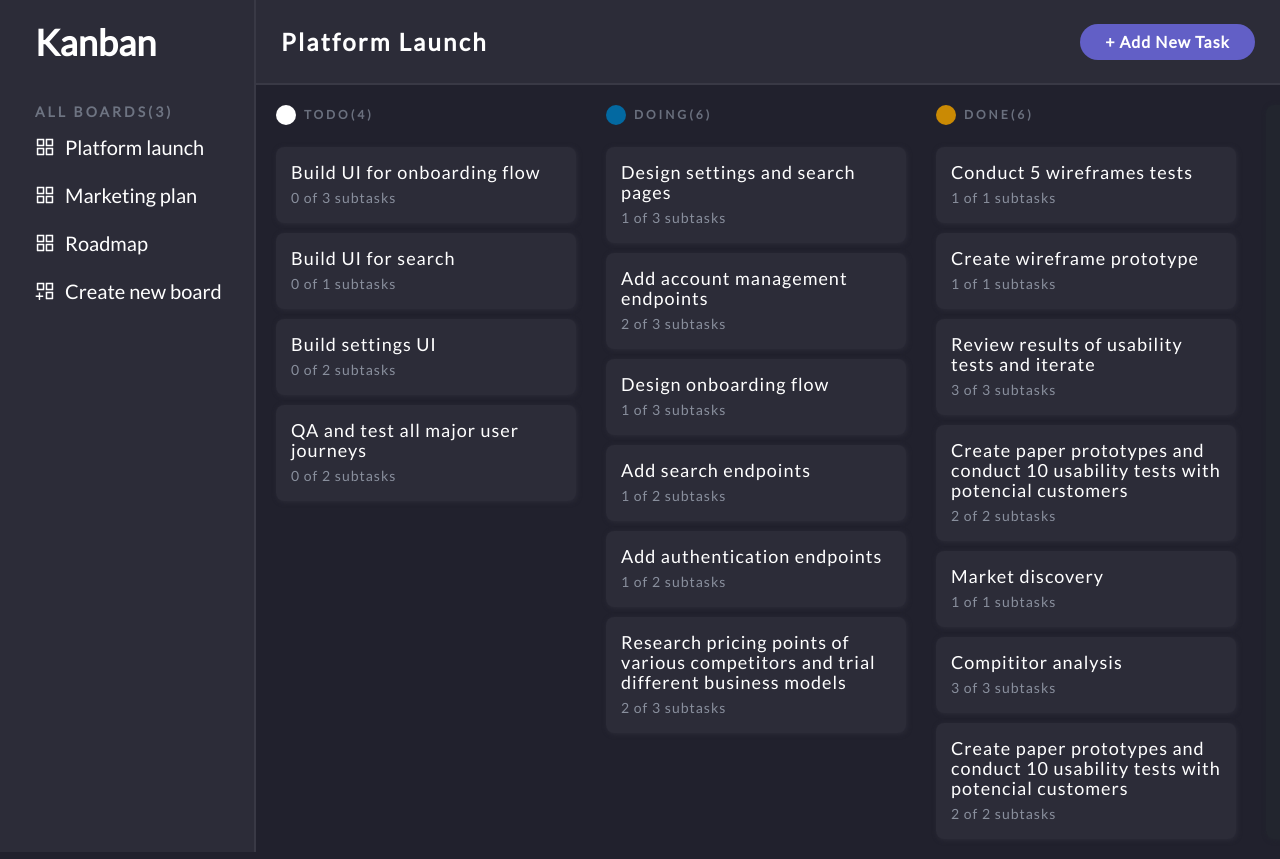
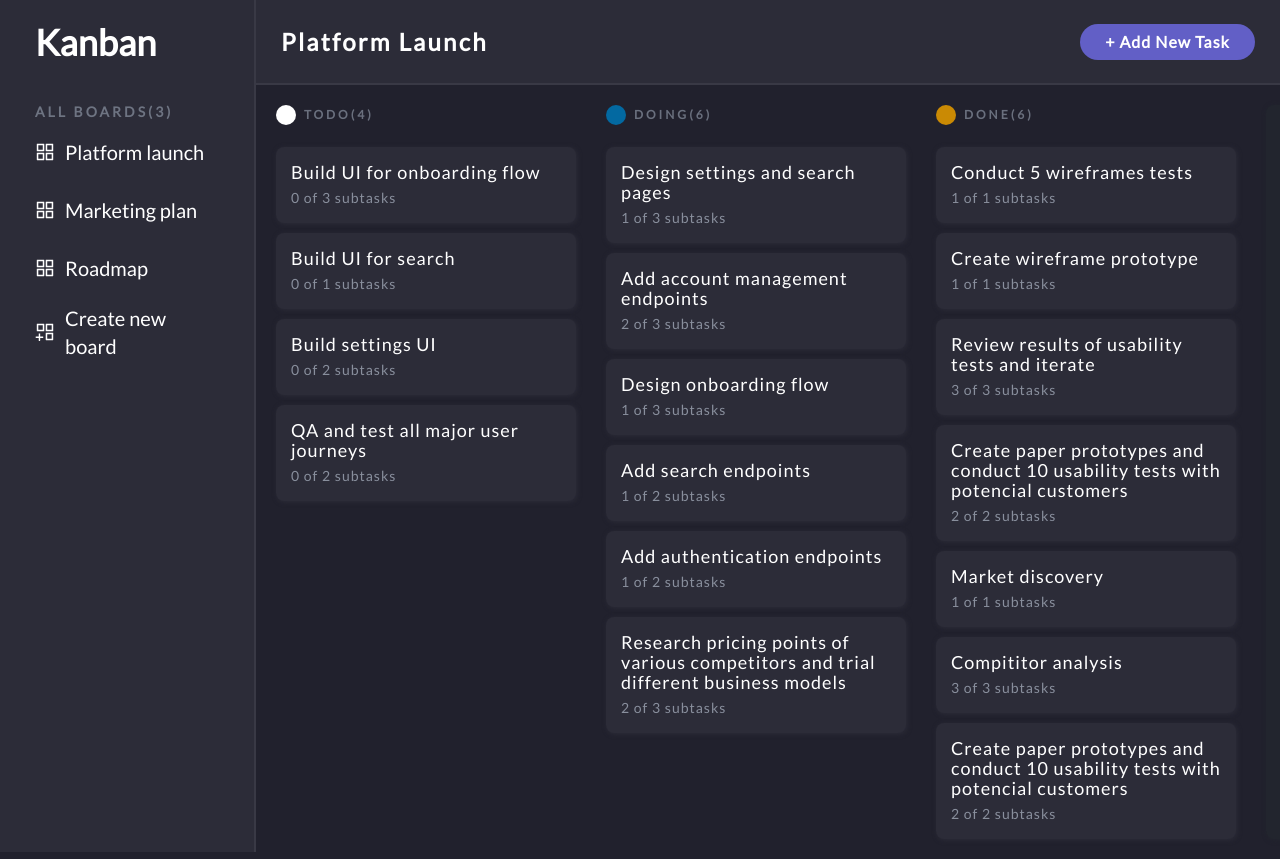
Before and after one commit to Mercury002/kanban, a Vue app: page / in a window 1280 px wide. Built offline with nearby package versions, Linux system fonts and the light colour scheme.

Commit message:
adding notification

```diff
--- a/src/components/addTaskComponent.vue
+++ b/src/components/addTaskComponent.vue
@@ -70,12 +70,12 @@ export default {
     methods: {
         handleOk() {
             this.isModalOpen = false
-            alert('ok')
+            // alert('ok')
         },
 
         handleCancel() {
             this.isModalOpen = false
-            alert('cancel')
+            // alert('cancel')
         },
 
         open() {
--- a/src/components/navbarComponent.vue
+++ b/src/components/navbarComponent.vue
@@ -15,10 +15,11 @@
 
 <script>
 import addTaskComponent from '@/components/addTaskComponent.vue'
+import notificationComponent from '@/components/notificationComponent.vue'
 
 export default {
     name: 'navbarComponent',
-    components: { addTaskComponent },
+    components: { addTaskComponent, notificationComponent },
 
     data() {
         return {
@@ -30,12 +31,12 @@ export default {
     methods: {
         handleOk() {
             this.isModalOpen = false
-            alert('ok')
+            // this.ref['notification'].openNotification()
         },
 
         handleCancel() {
             this.isModalOpen = false
-            alert('cancel')
+            // this.ref['notification'].openNotification()
         },
 
         openModal() {
--- /dev/null
+++ b/src/components/notificationComponent.vue
@@ -0,0 +1,18 @@
+<template>
+    <a-button type="primary" @click="openNotification">Open the notification box</a-button>
+</template>
+
+<script setup>
+    import { SmileOutlined } from '@ant-design/icons-vue';
+    import { notification } from 'ant-design-vue';
+    import { h } from 'vue'
+
+
+    const openNotification = () => {
+        notification.open({
+            message: 'Notification title',
+            description: 'Moem garaje',
+            icon: () => h(SmileOutlined, {style: 'color: #108ee9'})
+        })
+    }
+</script>
--- a/src/components/sidebarComponent.vue
+++ b/src/components/sidebarComponent.vue
@@ -5,15 +5,21 @@
         <div class="sidebar__boards">
             <span class="sidebar__boards--head">All boards({{ boardsList.length }})</span>
 
-            <div class="flex items-center sidebar__board" v-for="text in boardsList">
-                <AppstoreOutlined style="font-size: 20px; margin: 2px 10px 2px 0px; padding: 10px 0;" />
-                <span class="text-xl">{{ text }}</span>
+            <div class="sidebar__board" v-for="text in boardsList">
+                <div class="sidebar__board-text flex items-center">
+                    <AppstoreOutlined style="font-size: 20px; margin: 2px 10px 2px 0px; padding: 10px 0;" />
+                    <span class="text-xl">{{ text }}</span>
+                </div>
+                <span class="sidebar__board-background"></span>
             </div>
 
 
-            <div class="flex items-center sidebar__board">
-                <AppstoreAddOutlined style="font-size: 20px; margin: 2px 10px 2px 0px; padding: 10px 0;" />
-                <span class="text-xl">Create new board</span>
+            <div class="sidebar__board">
+                <div class="sidebar__board-text flex items-center">
+                    <AppstoreAddOutlined style="font-size: 20px; margin: 2px 10px 2px 0px; padding: 10px 0;" />
+                    <span class="text-xl">Create new board</span>
+                </div>
+                <span class="sidebar__board-background"></span>
             </div>
         </div>
     </div>
@@ -65,10 +71,33 @@ export default {
     }
 
     &__board {
-        padding: 2px 0;
         cursor: pointer;
         position: relative;
+    }
+
+    &__board-text {
+        position: relative;
+        z-index: 2;
+        width: 80%;
+        padding: 7px 0;
+    }
+
+    &__board-background {
+        background-color: #6e7482;
+        width: 95%;
+        height: 85%;
+        position: absolute;
         z-index: 1;
+        left: -10%;
+        top: 50%;
+        transform: translateY(-50%);
+        border-radius: 0 50px 50px 0;
+        opacity: 0;
+        transition: .2s opacity;
     }
 }
+
+.sidebar__board:hover .sidebar__board-background {
+    opacity: 1;
+}
 </style>
```
